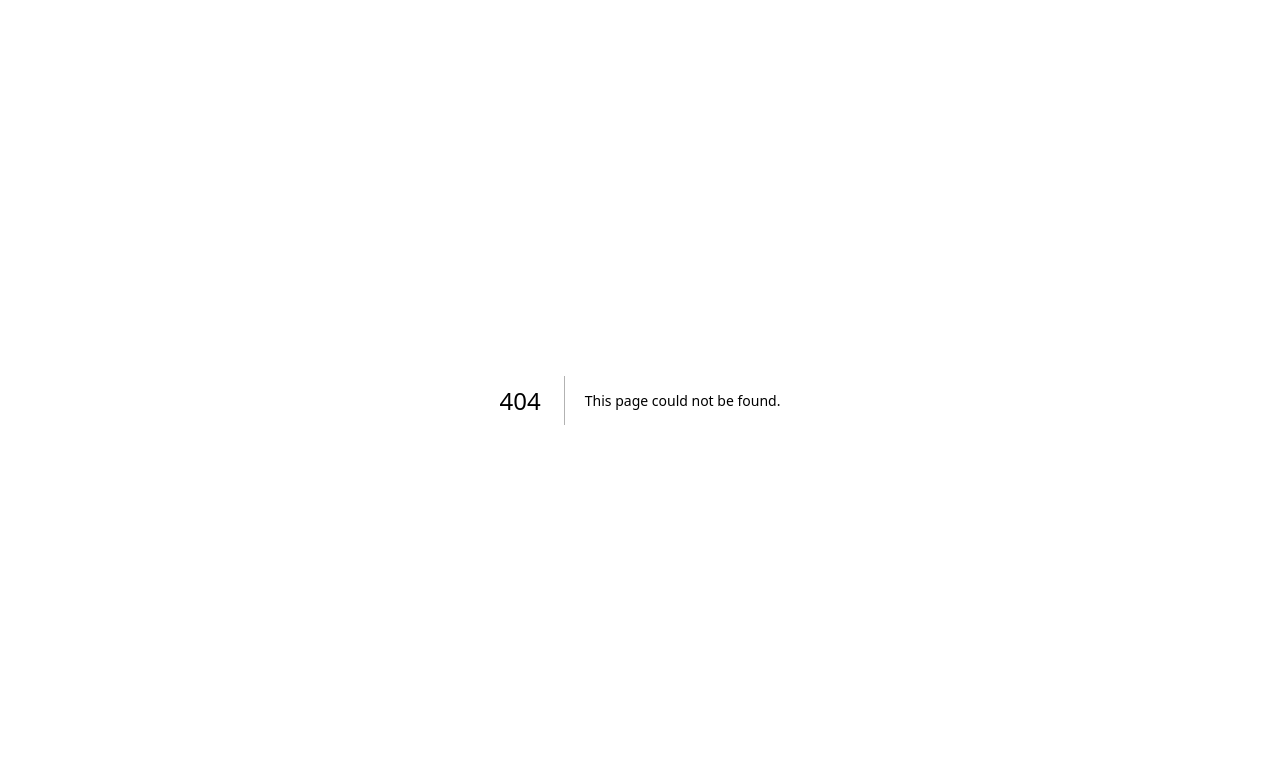
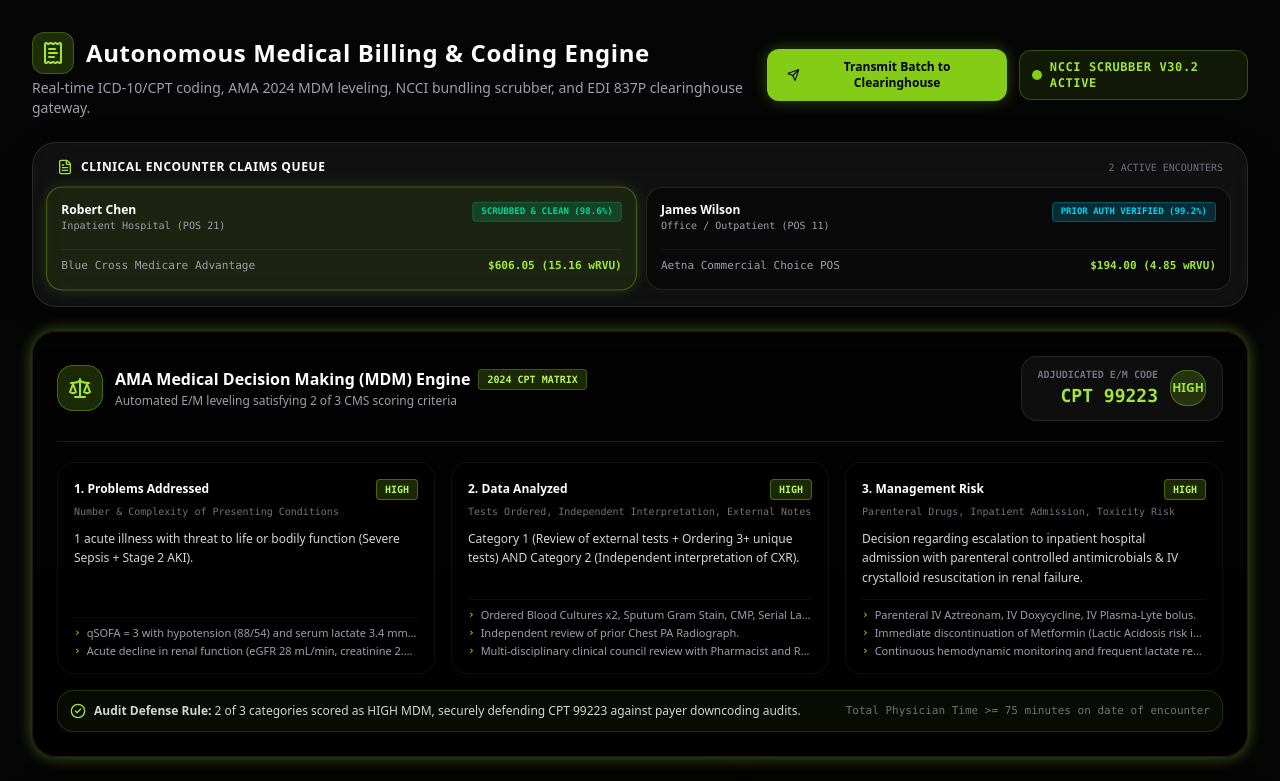
Before and after one commit to Aschio12/medi-assist-ai, a Next.js app in the folder apps/web/: page /billing in a window 1280 px wide. Before the commit this address had no page. Shown: the top 781 px of the page. Built offline with nearby package versions, Linux system fonts and the light colour scheme; no server answers.

Commit message:
Phase 12 (17/18): Build interactive Autonomous Medical Billing and Coding dashboard page

```diff
--- /dev/null
+++ b/apps/web/src/app/(dashboard)/billing/page.tsx
@@ -0,0 +1,147 @@
+'use client';
+import { useState, useEffect } from 'react';
+import { ReceiptText, FileSpreadsheet, ShieldCheck, DollarSign, Send, Sparkles, CheckCircle2 } from 'lucide-react';
+import { fetchInsuranceClaim, InsuranceClaimPackage } from '@/app/actions/billing';
+import { MdmLevelingMatrix } from '@/components/billing/MdmLevelingMatrix';
+import { DiagnosesTable } from '@/components/billing/DiagnosesTable';
+import { ProceduresTable } from '@/components/billing/ProceduresTable';
+import { ClaimScrubber } from '@/components/billing/ClaimScrubber';
+import { ClaimSelector } from '@/components/billing/ClaimSelector';
+import { EdiExportModal } from '@/components/billing/EdiExportModal';
+
+export default function BillingPage() {
+  const [currentClaimId, setCurrentClaimId] = useState<string>("CLM-SEP-98421");
+  const [claim, setClaim] = useState<InsuranceClaimPackage | null>(null);
+  const [isEdiModalOpen, setIsEdiModalOpen] = useState<boolean>(false);
+  const [submitNotice, setSubmitNotice] = useState<string | null>(null);
+
+  const loadClaim = async (claimId: string) => {
+    try {
+      const data = await fetchInsuranceClaim(claimId);
+      setClaim(data);
+    } catch (err) {
+      console.error("Failed to load claim data:", err);
+    }
+  };
+
+  useEffect(() => {
+    loadClaim(currentClaimId);
+  }, [currentClaimId]);
+
+  const handleToggleModifier = (cptCode: string, modifier: string) => {
+    if (!claim) return;
+    const updatedProcedures = claim.cpt_procedures.map(p => {
+      if (p.code === cptCode) {
+        const hasMod = p.active_modifiers.includes(modifier);
+        const newMods = hasMod ? p.active_modifiers.filter(m => m !== modifier) : [...p.active_modifiers, modifier];
+        return { ...p, active_modifiers: newMods };
+      }
+      return p;
+    });
+    setClaim({ ...claim, cpt_procedures: updatedProcedures });
+  };
+
+  const handleQuickSubmit = () => {
+    setSubmitNotice(`Claim ${claim?.claim_id} for ${claim?.patient_name} successfully scrubbed (98.6% Clean) and transmitted to ${claim?.payer_name}!`);
+    setTimeout(() => setSubmitNotice(null), 5000);
+  };
+
+  return (
+    <div className="h-full w-full p-8 flex flex-col relative z-10 overflow-y-auto scrollbar-hide">
+      {/* Header */}
+      <div className="flex flex-col md:flex-row md:items-center justify-between gap-4 mb-6">
+        <div>
+          <div className="flex items-center gap-3">
+            <div className="p-2 bg-neon-500/20 rounded-xl border border-neon-500/30">
+              <ReceiptText className="h-6 w-6 text-neon-400" />
+            </div>
+            <h1 className="text-2xl font-bold text-white tracking-wide">
+              Autonomous Medical Billing & Coding Engine
+            </h1>
+          </div>
+          <p className="text-zinc-400 text-sm mt-1">
+            Real-time ICD-10/CPT coding, AMA 2024 MDM leveling, NCCI bundling scrubber, and EDI 837P clearinghouse gateway.
+          </p>
+        </div>
+
+        <div className="flex items-center gap-3">
+          <button
+            onClick={handleQuickSubmit}
+            className="flex items-center gap-2 px-5 py-2.5 bg-neon-500 text-black font-bold text-xs rounded-xl hover:bg-neon-400 transition-all shadow-[0_0_15px_rgba(163,230,53,0.3)]"
+          >
+            <Send className="h-3.5 w-3.5" />
+            <span>Transmit Batch to Clearinghouse</span>
+          </button>
+
+          <div className="flex items-center gap-2 bg-neon-500/10 border border-neon-500/30 px-3 py-2 rounded-xl">
+            <span className="relative flex h-2.5 w-2.5">
+              <span className="animate-ping absolute inline-flex h-full w-full rounded-full bg-neon-400 opacity-75"></span>
+              <span className="relative inline-flex rounded-full h-2.5 w-2.5 bg-neon-500"></span>
+            </span>
+            <span className="text-neon-400 font-mono text-xs font-bold uppercase tracking-wider">
+              NCCI Scrubber v30.2 Active
+            </span>
+          </div>
+        </div>
+      </div>
+
+      {/* Submission Notice Banner */}
+      {submitNotice && (
+        <div className="mb-6 p-4 rounded-2xl bg-emerald-500/10 border border-emerald-500/30 flex items-center justify-between text-xs text-emerald-300">
+          <div className="flex items-center gap-2">
+            <Sparkles className="h-4 w-4 text-emerald-400" />
+            <span>{submitNotice}</span>
+          </div>
+          <button onClick={() => setSubmitNotice(null)} className="text-zinc-400 hover:text-white">✕</button>
+        </div>
+      )}
+
+      {/* Claims Queue Selector */}
+      <div className="mb-6">
+        <ClaimSelector
+          currentClaimId={currentClaimId}
+          onSelectClaim={setCurrentClaimId}
+        />
+      </div>
+
+      {/* Main Billing Grid */}
+      {claim && (
+        <div className="space-y-6">
+          {/* AMA 2024 MDM Leveling Engine */}
+          <MdmLevelingMatrix evaluation={claim.mdm_evaluation} />
+
+          <div className="grid grid-cols-1 lg:grid-cols-12 gap-6">
+            {/* Left 7 Cols: ICD-10 Diagnoses & CPT Procedures */}
+            <div className="lg:col-span-7 space-y-6">
+              <DiagnosesTable diagnoses={claim.icd10_diagnoses} />
+              <ProceduresTable
+                procedures={claim.cpt_procedures}
+                onToggleModifier={handleToggleModifier}
+              />
+            </div>
+
+            {/* Right 5 Cols: NCCI Claim Scrubber & Denial Prevention */}
+            <div className="lg:col-span-5 space-y-6">
+              <ClaimScrubber
+                ncciEdits={claim.ncci_scrub}
+                denialPrediction={claim.denial_prediction}
+                onOpenEdiModal={() => setIsEdiModalOpen(true)}
+              />
+            </div>
+          </div>
+        </div>
+      )}
+
+      {/* EDI 837 Export Modal */}
+      {claim && (
+        <EdiExportModal
+          isOpen={isEdiModalOpen}
+          onClose={() => setIsEdiModalOpen(false)}
+          claimId={claim.claim_id}
+          ediContent={claim.edi_837_raw}
+          payerName={claim.payer_name}
+        />
+      )}
+    </div>
+  );
+}
```
